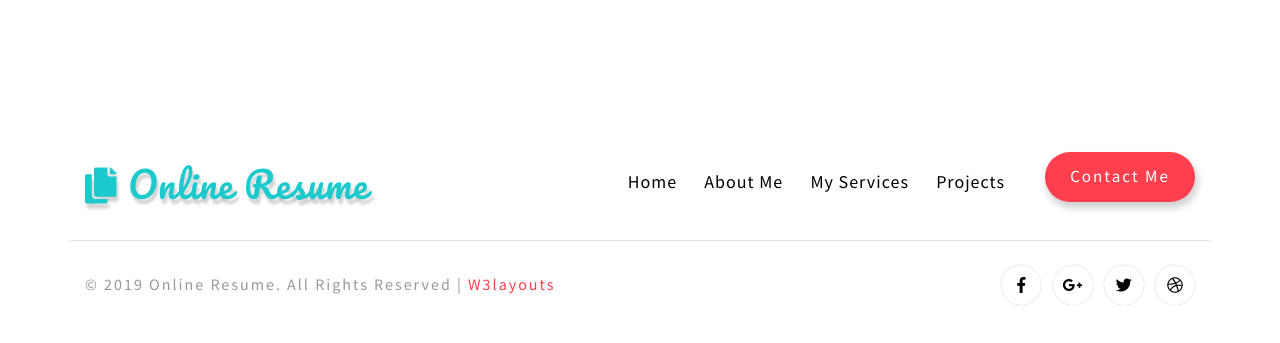
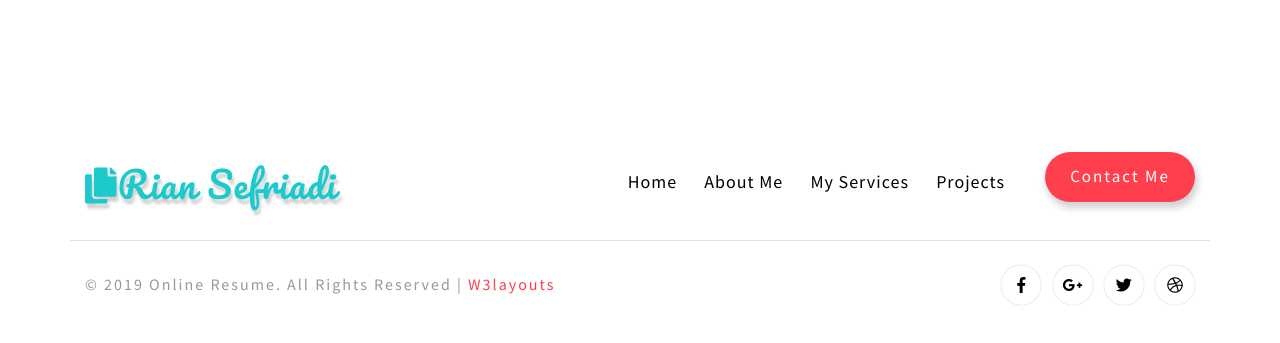
Before and after one commit to riansefriadi/riansefriadi.github.io, a plain HTML site: page index.html in a window 1280 px wide. Shown: the part 4281-4624 px from the top of the page. Drawn offline with Linux system fonts and the light colour scheme; animation ran at ten frames a second.

Commit message:
Update index.html

```diff
--- a/index.html
+++ b/index.html
@@ -354,7 +354,7 @@
 				<div class="row">
 					<div class="col-lg-5 w3l-footer-logo">
 						<!-- footer logo -->
-						<a class="navbar-brand" href="index.html"><i class="fas fa-copy"></i> Online Resume</a>
+						<a class="navbar-brand" href="index.html"><i class="fas fa-copy"></i>Rian Sefriadi</a>
 						<!-- //footer logo -->
 					</div>
 					<!-- button -->
```
